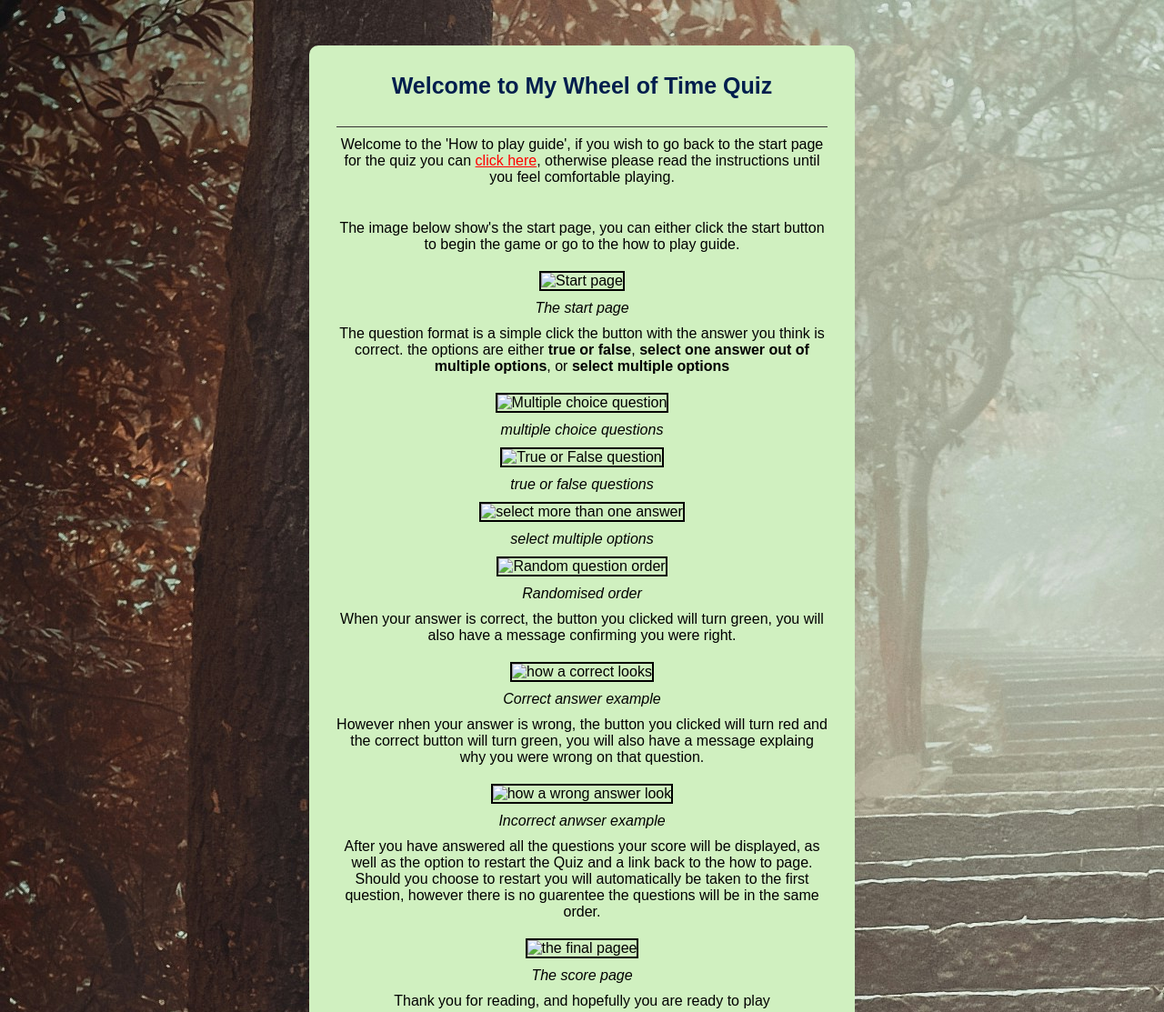
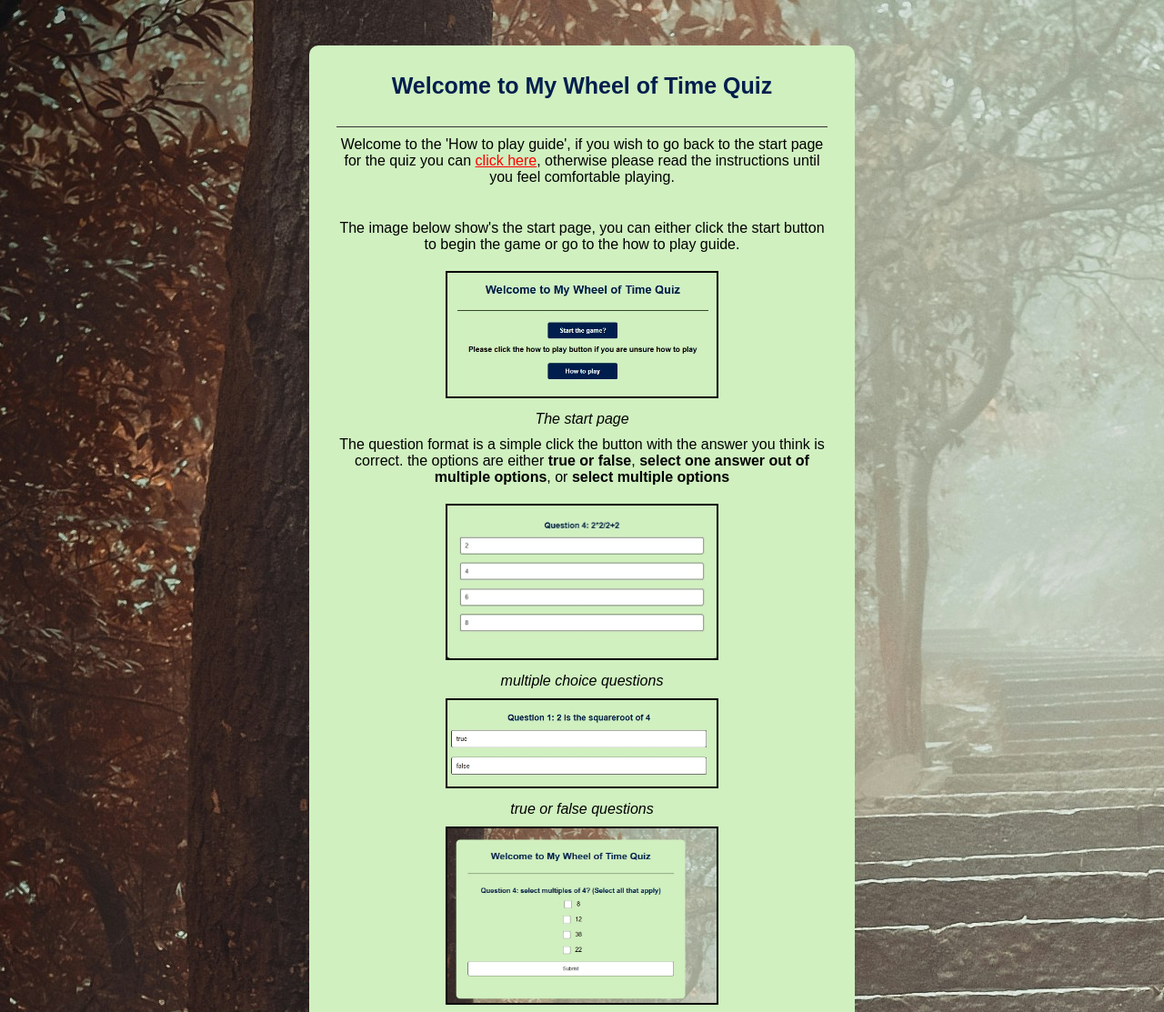
Before and after one commit to DRFwiphub/quiz, a plain HTML site: page howto.html in a window 1280 px wide. Shown: the top 1113 px of the page at 91% size. Drawn offline with Linux system fonts and the light colour scheme; some packages are replaced by stand-ins of ours; the site is published under a folder, as on GitHub Pages, so addresses that start at the root find nothing.

Commit message:
pages test

```diff
--- a/howto.html
+++ b/howto.html
@@ -18,35 +18,35 @@
             </p>
             <br>
             <p>The image below show's the start page, you can either click the start button to begin the game or go to the how to play guide.</p>
-            <img src="/images/welcome.jpg" alt="Start page">
+            <img src="images/welcome.jpg" alt="Start page">
             <br>
             <i>The start page</i>
             <p>The question format is a simple click the button with the answer you think is correct. the options are either <b>true or false</b>, <b>select one answer out of multiple options</b>, or <b>select multiple options</b></p>
-            <img src="/images/question.jpg" alt="Multiple choice question">
+            <img src="images/question.jpg" alt="Multiple choice question">
             <br>
             <i>multiple choice questions</i>
             <br>
-            <img src="/images/truefalse.jpg" loading="lazy" alt="True or False question">
+            <img src="images/truefalse.jpg" loading="lazy" alt="True or False question">
             <br>
             <i>true or false questions</i>
             <br>
-            <img src="/images/multipleanswers.jpg" loading="lazy" alt="select more than one answer">
+            <img src="images/multipleanswers.jpg" loading="lazy" alt="select more than one answer">
             <br>
             <i>select multiple options</i>
             <br>
-            <img src="/images/randomised.jpg" loading="lazy" alt="Random question order">
+            <img src="images/randomised.jpg" loading="lazy" alt="Random question order">
             <br>
             <i>Randomised order</i>
             <p>When your answer is correct, the button you clicked will turn green, you will also have a message confirming you were right. </p>
-            <img src="/images/correct.jpg" loading="lazy"  alt="how a correct looks">
+            <img src="images/correct.jpg" loading="lazy"  alt="how a correct looks">
             <br>
             <i>Correct answer example</i>
             <p>However nhen your answer is wrong, the button you clicked will turn red and the correct button will turn green, you will also have a message explaing why you were wrong on that question.</p>
-            <img src="/images/wrong.jpg" loading="lazy"  alt="how a wrong answer look">
+            <img src="images/wrong.jpg" loading="lazy"  alt="how a wrong answer look">
             <br>
             <i>Incorrect anwser example</i>
             <p>After you have answered all the questions your score will be displayed, as well as the option to restart the Quiz and a link back to the how to page. Should you choose to restart you will automatically be taken to the first question, however there is no guarentee the questions will be in the same order.</p>
-            <img src="/images/score.jpg" loading="lazy"  alt="the final pagee">
+            <img src="images/score.jpg" loading="lazy"  alt="the final pagee">
             <br>
             <i>The score page</i>
             <p>Thank you for reading, and hopefully you are ready to play</p>
```
